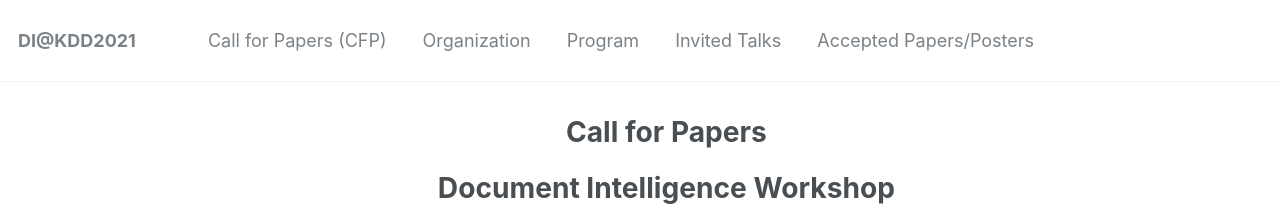
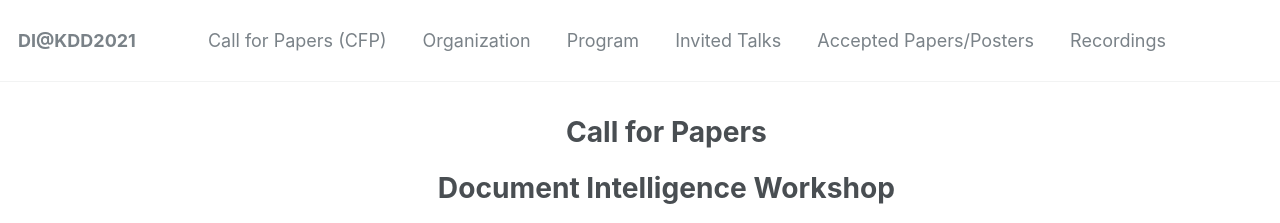
Before and after one commit to document-intelligence/DI-2022, a Jekyll site: the page built from _pages/cfp.md, in a window 1280 px wide and 900 px high. Shown: the top 223 px of the window. Built offline with Jekyll 4.4.1, drawn with Linux system fonts in a browser that asks for light colours.

Commit message:
Update navigation.yml

```diff
--- a/_data/navigation.yml
+++ b/_data/navigation.yml
@@ -14,3 +14,6 @@ main:
 
   - title: "Accepted Papers/Posters"
     url: /papers/
+
+  - title: "Recordings"
+    url: /recordings/
```
